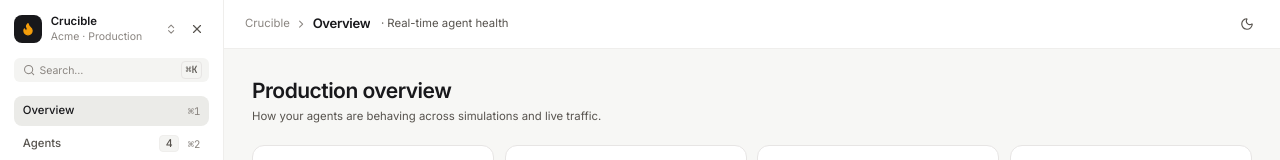
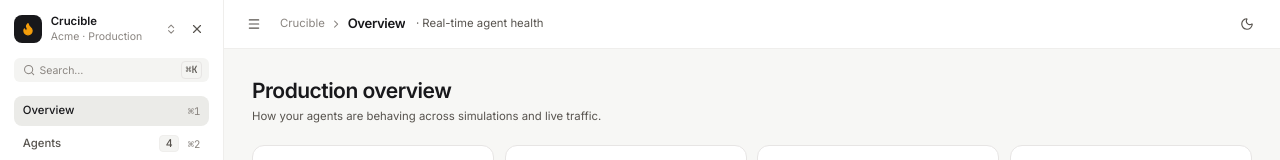
Before and after one commit to Soffi-Originals/crucible-demo, a React (Vite) app: page / in a window 1280 px wide. Shown: the top 160 px of the page. Built offline with nearby package versions, Linux system fonts and the light colour scheme.

Commit message:
AI: Edit src/components/views/Header.tsx

```diff
--- a/src/components/views/Header.tsx
+++ b/src/components/views/Header.tsx
@@ -35,7 +35,7 @@ export function Header({
           size="sm"
           aria-label="Open menu"
           onClick={onMenuClick}
-          className="-ml-1 lg:hidden"
+          className="-ml-1"
         >
           <Menu className="h-4 w-4" />
         </IconButton>
```
